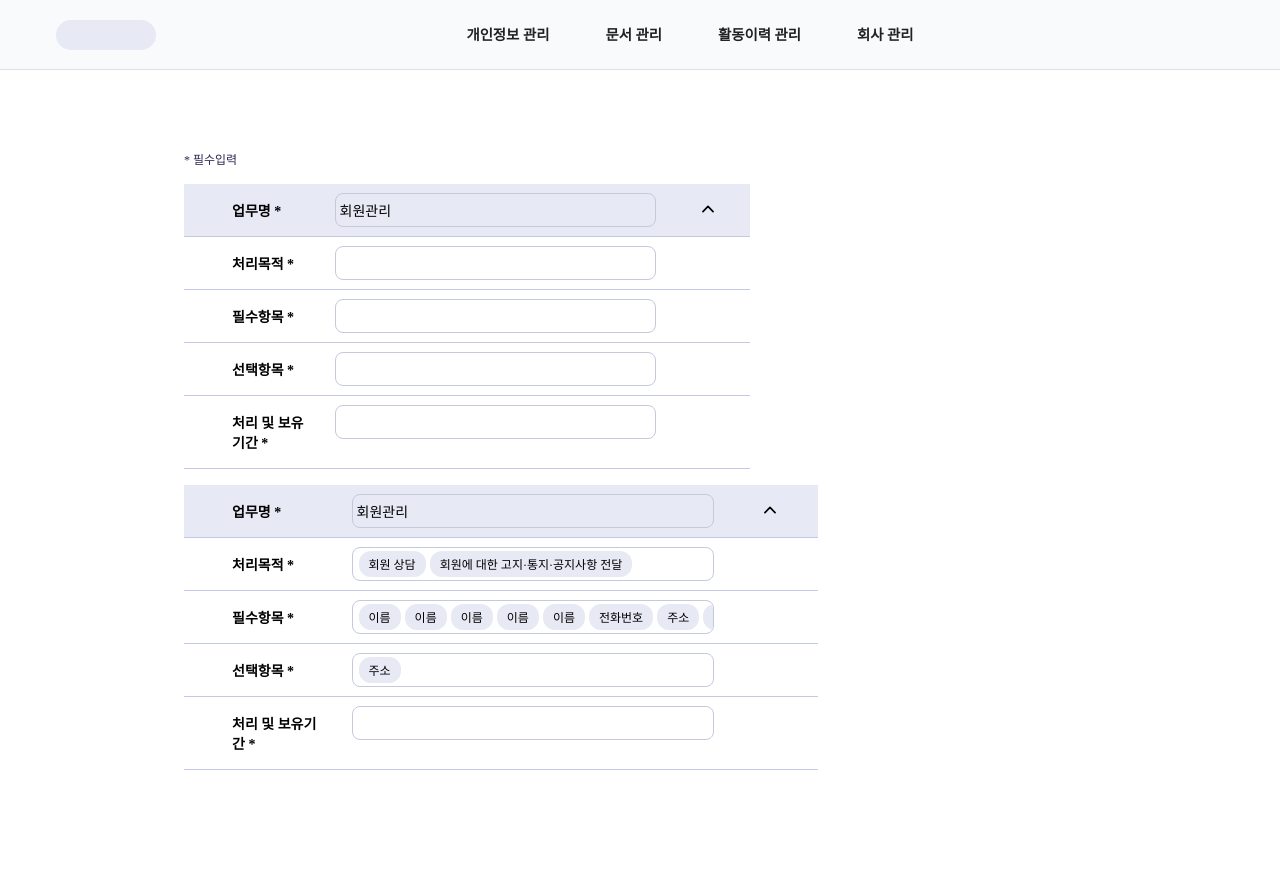
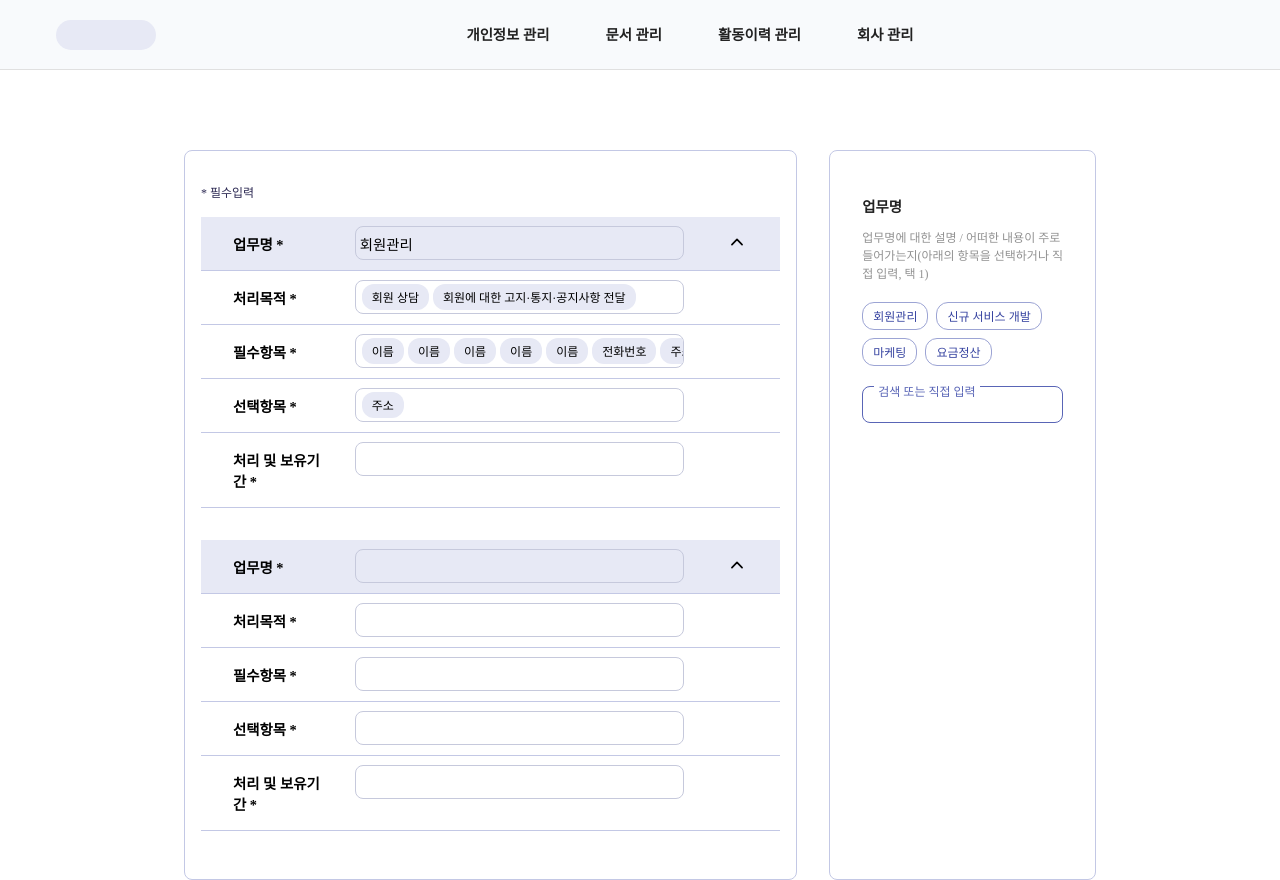
Before and after one commit to tovdata/dpot-front, a React (Create React App) app: page /pi/add in a window 1280 px wide. Before the commit the page ends 800 px from the top, so only its background shows below. Built offline with nearby package versions, Linux system fonts and the light colour scheme.

Commit message:
2022.03.16.
[feat]
- 개인정보 수집 및 이용 현황 input 페이지 생성
- input, input dropdown component 생성
[fix]
- font-size ->value.tsx 변수 사용

```diff
--- /dev/null
+++ b/src/components/PIIAddSection.tsx
@@ -0,0 +1,94 @@
+import { useState } from "react";
+import styled from "styled-components"
+import { ItemListComponentProps, PIIAddSectionProps } from "../models/Type2";
+import { SectionElement } from "./common/BorderSection"
+import { IoCheckmarkSharp } from "react-icons/io5";
+import { InputDiv } from "./common/Input";
+import { FS_BS, FS_BXS } from "../static/Font";
+import { InputDropDown } from "./common/InputDropDown";
+const AddSection = styled(SectionElement)`
+  padding:2rem;
+`
+const TitleH1 = styled.h1`
+  font-size:${FS_BS};
+  font-weight: 700;
+  color:#212121;
+`;
+const DescriptionDiv = styled.div`
+  font-weight: 400;
+  font-size:${FS_BXS};
+  color:#929292;
+`;
+const ItemListDiv = styled.div`
+  display: flex;
+  margin:1rem 0;
+  flex-wrap: wrap;
+`;
+
+const TagItem = styled.span`
+  color:#3643A0;
+  border:1px solid #9CA4D4;
+  border-radius: 0.75rem;
+  font-size: ${FS_BXS};
+  padding:0.25rem 0.625rem;
+  margin:0.25rem 0.5rem 0.25rem 0;
+  word-break:keep-all;
+  font-weight: 500;
+  cursor: pointer;
+  display: flex;
+  align-items: center;
+`;
+const CheckedTagItem = styled(TagItem)`
+  color:#FAFAFD;
+  background-color: #5965B6;
+  border-color:transparent;
+  svg{
+    margin-right:0.25rem;
+  }
+`
+
+const ItemListComponent = ({ items, selectedItems, setSelectedItems }: ItemListComponentProps): JSX.Element => {
+  const tagClickHandler = (e: React.MouseEvent<HTMLElement>) => {
+    const span = e.target as HTMLElement;
+    const text = span.textContent;
+    if (span.tagName === 'SPAN' && text) {
+      if (selectedItems.includes(text)) {
+        setSelectedItems(selectedItems.filter(item => item !== text));
+      } else {
+        setSelectedItems([...selectedItems, text]);
+      }
+    }
+  }
+
+  return (
+    <ItemListDiv onClick={tagClickHandler}>
+      {items.map((item: string, index: number) => {
+        if (!selectedItems.includes(item))
+          return <TagItem key={index} data-index={index}>{item}</TagItem>
+        else
+          return <CheckedTagItem key={index} data-index={index}><IoCheckmarkSharp />{item}</CheckedTagItem>
+      }
+      )}
+    </ItemListDiv>
+  );
+}
+
+export const PIIAddSection = ({ information }: PIIAddSectionProps): JSX.Element => {
+  const [items, setItems] = useState([...information.items]);
+  const [selectedItems, setSelectedItems] = useState<string[]>([]);
+  const [searchList, setSearchList] = useState<string[]>([]);
+
+  const setSearchListHandler = (text: string) => {
+    setSearchList([...searchList, text]);
+    setItems([...items, text])
+  }
+  return (
+    <AddSection width="30%">
+      <TitleH1>{information.title}</TitleH1>
+      <DescriptionDiv>{information.description}</DescriptionDiv>
+      <ItemListComponent items={items} selectedItems={selectedItems} setSelectedItems={setSelectedItems} />
+      <InputDiv type="text" title="검색 또는 직접 입력" afterSearchHandler={setSearchListHandler}></InputDiv>
+      {searchList.length > 0 ? <InputDropDown items={searchList}></InputDropDown> : <></>}
+    </AddSection>
+  )
+}
--- a/src/components/PIIAddTable.tsx
+++ b/src/components/PIIAddTable.tsx
@@ -3,6 +3,7 @@ import { InputDivElementProps, PIIAddTableProps } from '../models/Type2';
 import { IoChevronDownOutline } from 'react-icons/io5';
 import { IoChevronUpOutline } from 'react-icons/io5';
 import { useState } from 'react';
+import { FS_BS, FS_BXS } from '../static/Font';
 // Create a styled element (TableForm)
 const TableForm = styled.div`
   position: relative;
@@ -10,7 +11,8 @@ const TableForm = styled.div`
 // Create a styled element (Table)
 const Table = styled.table`
   width: 100%;
-  margin:1rem;
+  table-layout: fixed;
+  margin:1rem 0;
   border-collapse: collapse;
   border:none;
   tbody{
@@ -23,11 +25,12 @@ const Table = styled.table`
       }
     }
     td{
-      font-size: 0.875rem;
+      font-size: ${FS_BS};
+      display: flex;
       &:first-child{
         width: 25%;
         font-weight: 700;
-        padding: 1rem 1rem 1rem 3rem;
+        padding: 1rem 1rem 1rem 2rem;
       }
       &:nth-child(2){
         width: 60%;
@@ -40,9 +43,14 @@ const Table = styled.table`
     }
   }
 `;
+
+// Create a styled element (THead)
+const THead = styled.thead`
+`;
 // Create a styled element (InputDiv)
 const InputDiv = styled.div`
-  width: -webkit-fill-available;
+  width: 100%;
+  max-width: 100%;
   overflow-x: auto;
   display: flex;
   align-items: center;
@@ -51,12 +59,13 @@ const InputDiv = styled.div`
   padding:0 0.25rem;
   border: 1px solid #C6C9DC;
   border-radius: 0.5rem;
-  font-size: 0.875rem;
+  font-size: ${FS_BS};
   p{
     padding:0;
     margin: 0;
   }
 `;
+// Create a styled element (FoldButton)
 const FoldButton = styled.button`
   margin: 0.5rem;
   padding:0;
@@ -66,31 +75,39 @@ const FoldButton = styled.button`
     cursor: pointer;
   }
 `;
-
+// Create a styled element (TagSpan)
 const TagSpan = styled.span`
   background-color: #E7E9F5;
   border-radius: 0.75rem;
-  font-size: 0.75rem;
+  font-size: ${FS_BXS};
   padding:0.25rem 0.625rem;
   margin:0 0.125rem;
   word-break:keep-all;
   font-weight: 500;
 `;
-
+/**
+ * If data is string, create string element
+ * @param {string} data
+ * @returns {JSX.Element}
+ */
+const StringElement = (data: string): JSX.Element => <p>{data}</p>
+/**
+ * If data is string array, create tag element list
+ * @param {string[]} data
+ * @returns {JSX.Element[]}
+ */
+const ArrayElement = (data: string[]): JSX.Element[] => {
+  return data.map((item: string, index: number) => // create tag element
+    <TagSpan key={index}>{item}</TagSpan>
+  )
+};
 /**
  * 각 테이블 셀에 들어갈 Input
  * @param data 표시할 data
  * @returns
  */
 const InputDivElement = ({ data }: InputDivElementProps): JSX.Element => {
-  let inputObject;
-  if (typeof data === "string") { // type is string
-    inputObject = <p>{data}</p>;
-  } else { // typs is Array
-    inputObject = data.map((item: string, index: number) => // create tag element
-      <TagSpan key={index}>{item}</TagSpan>
-    );
-  }
+  let inputObject = typeof data === "string" ? StringElement(data) : ArrayElement(data);
   return <InputDiv>{inputObject}</InputDiv>
 }
 
@@ -109,26 +126,30 @@ const PIIAddTable = ({ information }: PIIAddTableProps): JSX.Element => {
     setIsOpen(!isOpen);
   };
 
-  const trObject = isOpen ?
-    // open
-    Object.keys(information).map(
-      (key: any, trIndex: number) => <tr key={trIndex}>
-        <td>{`${name[key]} *`}</td>
-        <td><InputDivElement data={(information as any)[key]} /></td>
-        <td>{trIndex === 0 && <FoldButton onClick={() => openHandler()}><IoChevronUpOutline size='18' /></FoldButton>}</td>
+  const TrElement = (index: number, trName: string, data: string | string[], isOpen: boolean): JSX.Element => {
+    const ButtonImg: JSX.Element = isOpen ? <IoChevronUpOutline size='18' /> : <IoChevronDownOutline size='18' />
+    return (
+      <tr key={index}>
+        <td>{`${trName} *`}</td>
+        <td><InputDivElement data={data} /></td>
+        <td>{index === 0 && <FoldButton onClick={() => openHandler()}>{ButtonImg}</FoldButton>}</td>
       </tr>
-    )
-    : // close
-    <tr>
-      <td>{`${name['name']} *`}</td>
-      <td><InputDivElement data={information.name}></InputDivElement></td>
-      <td><FoldButton onClick={() => openHandler()}><IoChevronDownOutline size='18' /></FoldButton></td>
-    </tr>
+    );
+  }
+  const TBody: JSX.Element =
+    <tbody>
+      {isOpen ?
+        // open
+        Object.keys(information).map((key: any, trIndex: number) => TrElement(trIndex, name[key], (information as any)[key], isOpen)
+        )
+        : // close
+        TrElement(0, name['name'], information.name, isOpen)}
+    </tbody>
   return (
     <TableForm>
       <Table>
-        <thead></thead>
-        <tbody>{trObject}</tbody>
+        <THead />
+        {TBody}
       </Table>
     </TableForm>
   )
--- /dev/null
+++ b/src/components/common/BorderSection.tsx
@@ -0,0 +1,21 @@
+import styled from 'styled-components';
+import { BorderSectionProps } from '../../models/Type2';
+
+export const SectionElement = styled.section<BorderSectionProps>`
+  border: 1px solid #C3C8E5;
+  border-radius: 0.5rem;
+  margin:0 1rem;
+  padding:2rem 1rem;
+  width: ${(props: any) => props.width || 'auto'};
+  display: flex;
+  flex-direction: column;
+`;
+
+/**
+ * Create an element (for section)
+ * @param children child elements
+ * @returns created element
+ */
+export const BorderSection = ({ children, width }: BorderSectionProps): JSX.Element => {
+  return <SectionElement width={width}>{children}</SectionElement>;
+}
--- a/src/components/common/Container.tsx
+++ b/src/components/common/Container.tsx
@@ -3,7 +3,7 @@ import styled, { css } from 'styled-components';
 import { BasicElement, ContainerProps } from '../../models/Type';
 
 // Create a styled element (Container)
-const ContainerDiv = styled.div<BasicElement>`
+export const ContainerDiv = styled.div<BasicElement>`
   margin-top: 5rem;
   padding-left: 10.5rem;
   padding-right: 10.5rem;
--- /dev/null
+++ b/src/components/common/Input.tsx
@@ -0,0 +1,40 @@
+import { InputDivProps } from "../../models/Type2"
+import styled from 'styled-components';
+import React, { useState } from "react";
+import { FS_BXS } from "../../static/Font";
+
+const Div = styled.div`
+  position: relative;
+`;
+const TitleSpan = styled.span`
+  position: absolute;
+  top:-0.25rem;
+  left:0.75rem;
+  padding:0 0.25rem;
+  font-size:${FS_BXS};
+  color:#5965B6;
+  background-color: #ffffff;
+`;
+const Input = styled.input`
+  border: 1px solid #5965B6;
+  border-radius: 0.5rem;
+  padding: 0.625rem 1rem;
+  width: 100%;
+`;
+
+export const InputDiv = ({ type, title, afterSearchHandler }: InputDivProps): JSX.Element => {
+  const [inputText, setInputText] = useState<string>('');
+  const onChangeHandler = (e: React.ChangeEvent<HTMLElement>) => {
+    const input = e.target as HTMLInputElement;
+    setInputText(input.value);
+  }
+  const onKeyPressHandler = (e: React.KeyboardEvent<HTMLElement>) => {
+    if (e.key === "Enter") {
+      afterSearchHandler(inputText);
+    }
+  }
+  return <Div>
+    {title && <TitleSpan>{title}</TitleSpan>}
+    <Input type={type} value={inputText} onChange={onChangeHandler} onKeyPress={onKeyPressHandler} />
+  </Div>
+}
--- /dev/null
+++ b/src/components/common/InputDropDown.tsx
@@ -0,0 +1,29 @@
+import styled from "styled-components"
+import { InputDropDownProps } from "../../models/Type2"
+import { FS_BS } from "../../static/Font"
+
+const ListDiv = styled.div`
+  width: 100%;
+  display: flex;
+  flex-direction: column;
+  border: 1px solid #5965B6;
+  border-radius: 0.5rem;
+  padding: 0.5rem 0;
+  margin-top: 0.5rem;
+  div{
+    padding: 0.3rem 1rem;
+    font-size: ${FS_BS};
+    cursor: pointer;
+    &:hover{
+      background-color: #E7E9F5;
+    }
+  }
+`
+
+export const InputDropDown = ({ items }: InputDropDownProps): JSX.Element => {
+  return (
+    <ListDiv>
+      {items.map((item: string, index: number) => <div key={index}>{item}</div>)}
+    </ListDiv>
+  )
+}
--- a/src/views/PIIAddPage.tsx
+++ b/src/views/PIIAddPage.tsx
@@ -1,6 +1,8 @@
 import styled, { createGlobalStyle } from "styled-components";
-import Container from "../components/common/Container";
+import { BorderSection } from "../components/common/BorderSection";
+import { ContainerDiv } from "../components/common/Container";
 import Header from "../components/common/Header";
+import { PIIAddSection } from "../components/PIIAddSection";
 import PIIAddTable from "../components/PIIAddTable";
 import { PIIObject } from "../models/Type2";
 
@@ -13,25 +15,22 @@ const GlobalStyle = createGlobalStyle`
     box-sizing: border-box;
   }
 `;
-
-const Width60 = styled.div`
-  width: 60%;
-`;
-
 // Create a styled element (TableScription)
 const TableScription = styled.div`
-  padding-left: 1rem;
   text-align:left;
   font-size: 0.75rem;
   color:#2A2751;
 `;
 
+const FlexRowContainer = styled(ContainerDiv)`
+  display: flex;
+`;
+
 const PIIAddPage = (): JSX.Element => {
-  // Return an element
 
   // Test Information
   const initInformation: PIIObject = {
-    name: '회원관리',
+    name: '',
     pPurpose: [],
     required: [],
     optional: [],
@@ -44,19 +43,23 @@ const PIIAddPage = (): JSX.Element => {
     optional: ['주소'],
     period: ''
   };
+  const addSectionInformation = {
+    title: '업무명',
+    description: '업무명에 대한 설명 / 어떠한 내용이 주로 들어가는지(아래의 항목을 선택하거나 직접 입력, 택 1)',
+    items: ['회원관리', '신규 서비스 개발', '마케팅', '요금정산']
+  }
   return (
     <>
       <GlobalStyle />
       <Header />
-      <Container>
-        <TableScription>* 필수입력</TableScription>
-        <Width60>
+      <FlexRowContainer>
+        <BorderSection width="70%">
+          <TableScription>* 필수입력</TableScription>
+          <PIIAddTable information={information} />
           <PIIAddTable information={initInformation} />
-        </Width60>
-        <Width60>
-          <PIIAddTable information={information} />
-        </Width60>
-      </Container>
+        </BorderSection>
+        <PIIAddSection information={addSectionInformation}></PIIAddSection>
+      </FlexRowContainer>
     </>
   )
 }
```
Also changed, not shown: src/models/Type2.tsx (+25 -1 lines).
